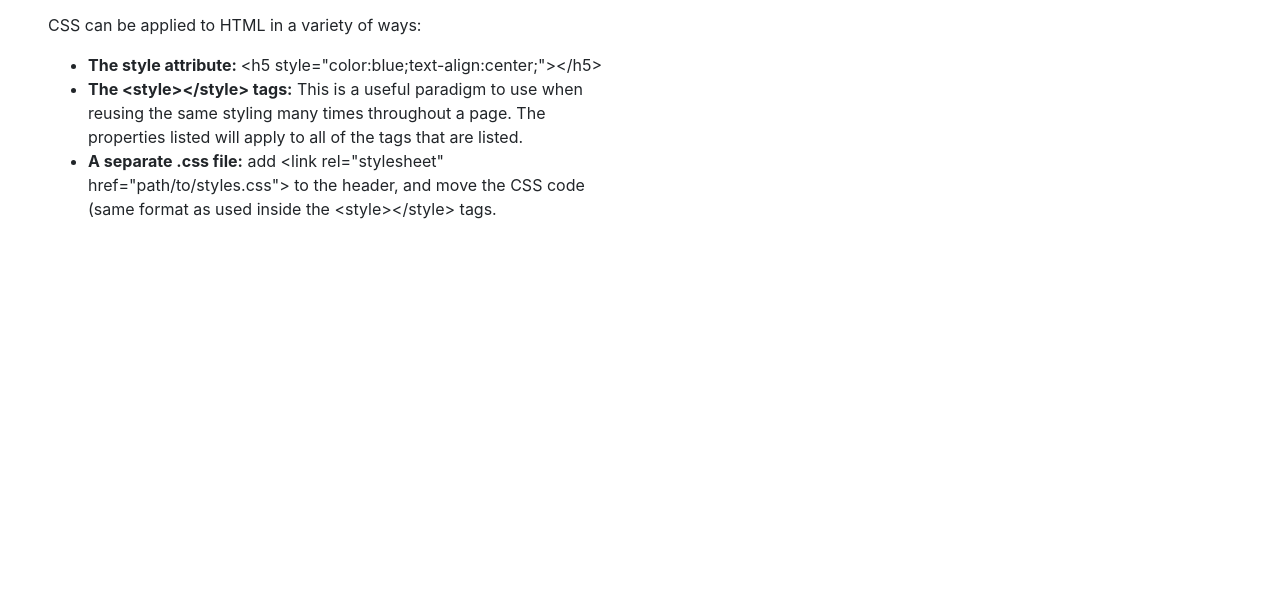
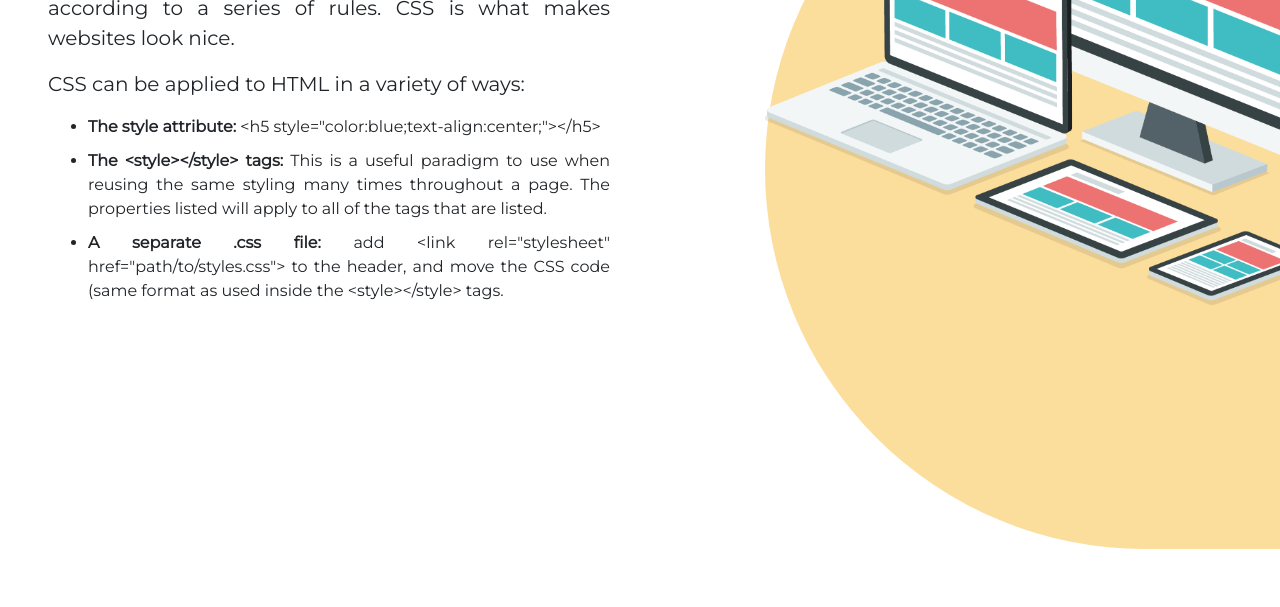
Before and after one commit to gmmonsalve/Project0, a website: page css.html in a window 1280 px wide. Shown: the part 193-800 px from the top of the page. Drawn offline with nearby package versions, Linux system fonts and the light colour scheme; files that its build step writes are made by us from their sources.

Commit message:
stylesheet path renamed

```diff
--- a/css.html
+++ b/css.html
@@ -7,7 +7,7 @@
     <link href="https://fonts.googleapis.com/css2?family=Pathway+Gothic+One&display=swap" rel="stylesheet">
     <link href="https://fonts.googleapis.com/css?family=Montserrat&display=swap" rel="stylesheet">
     <link rel="stylesheet" href="./css/navigation.css">
-    <link rel="stylesheet" href="./css/circle.css">
+    <link rel="stylesheet" href="./css/content.css">
     <title>CS50-CSS</title>
 </head>
 <body>
@@ -32,8 +32,8 @@
              </div>
           </div>
           <div class="col-sm">
-            <div class="lft" style="background-color: #9AAB81;">
-
+            <div class="lft" style="background-color: #FCDE9C;">
+            <img src="img/css.png" class="img-fluid mt-5">
             </div>
           </div>
         </div>
```
Also changed, not shown: git.html (+1 -1 lines), htm.html (+2 -2 lines), index.html (+1 -0 lines).
